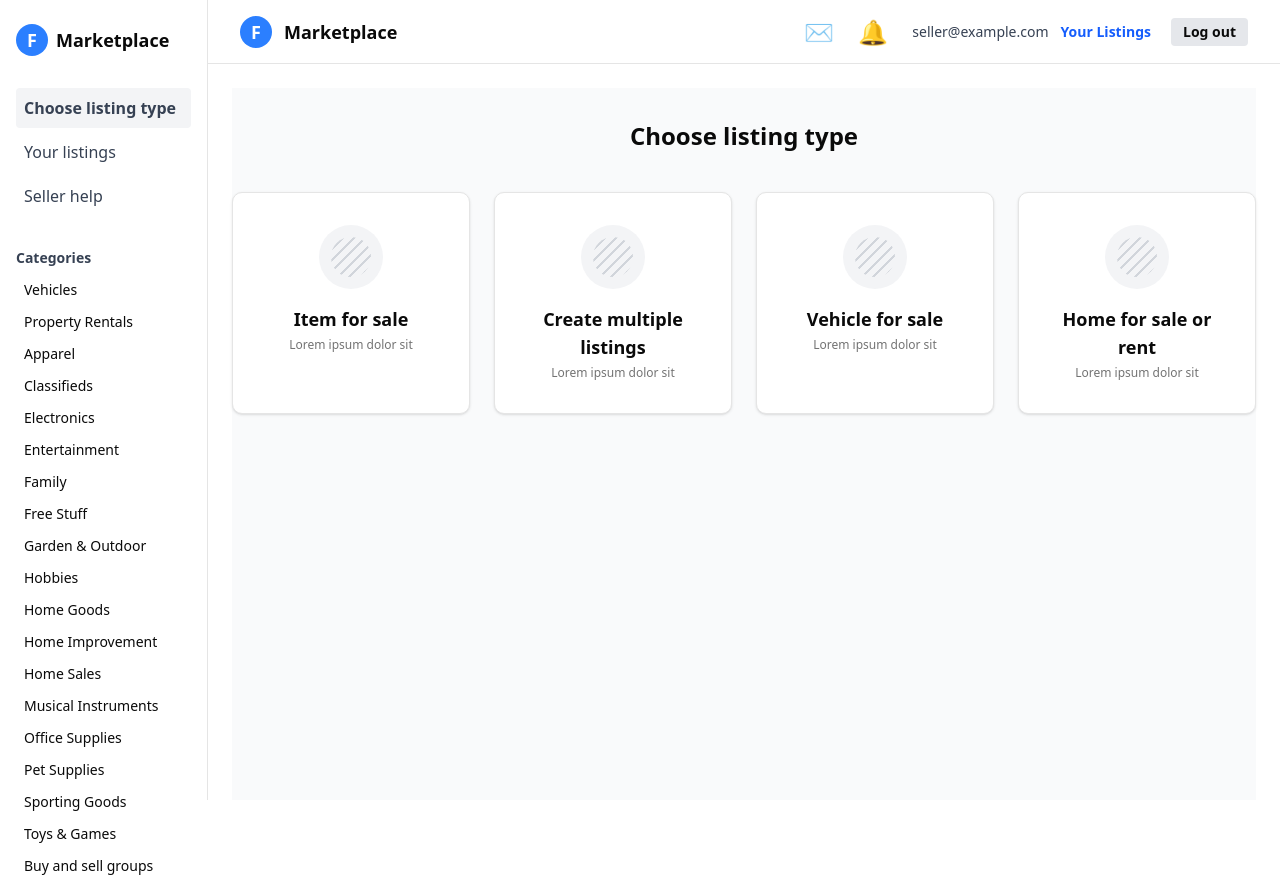
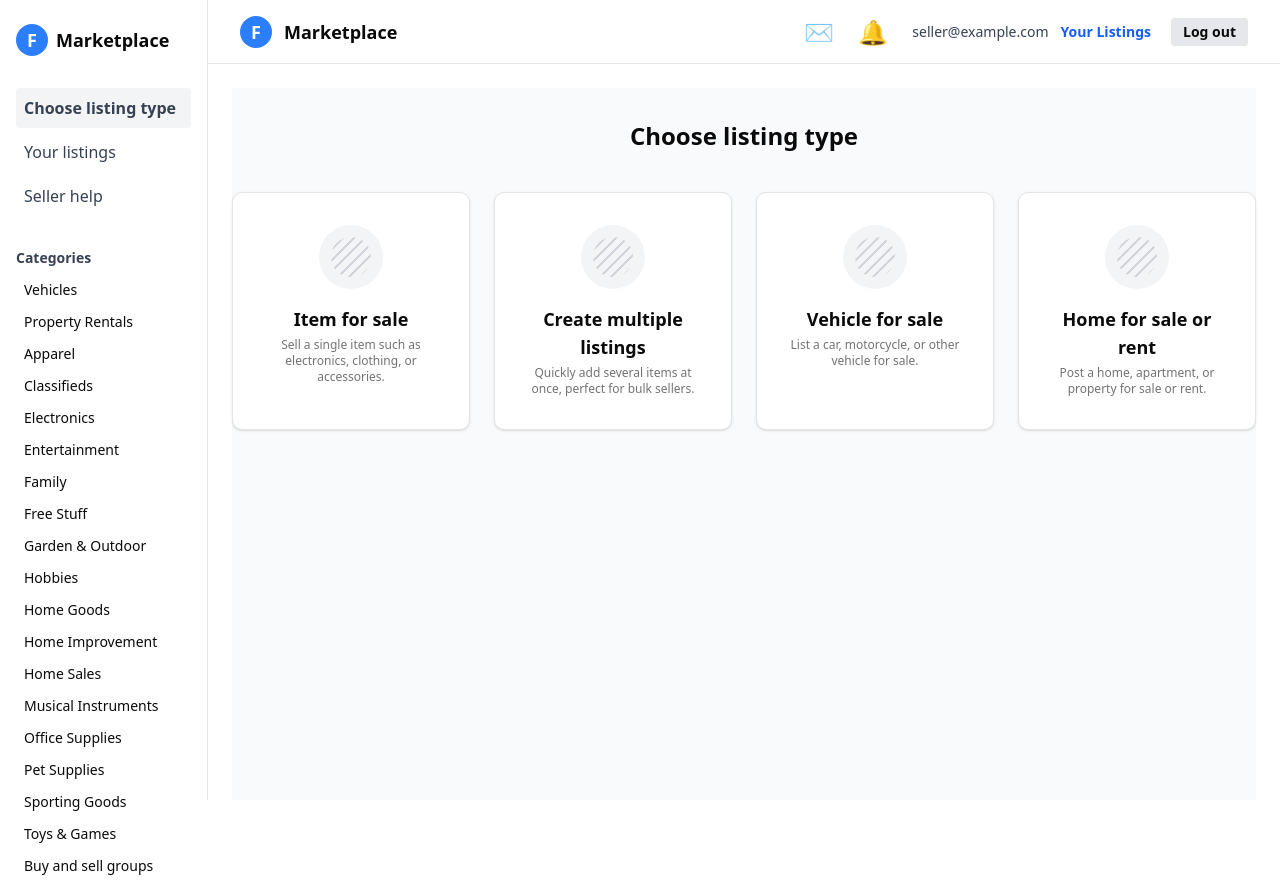
Before and after one commit to naldmach/my-marketplace, a Next.js app: page /create-listing in a window 1280 px wide. Built offline with nearby package versions, Linux system fonts and the light colour scheme.

Commit message:
remove lorem ipsum and add relevant information

```diff
--- a/app/create-listing/page.tsx
+++ b/app/create-listing/page.tsx
@@ -3,22 +3,23 @@ import Link from "next/link";
 const listingTypes = [
   {
     title: "Item for sale",
-    description: "Lorem ipsum dolor sit",
+    description:
+      "Sell a single item such as electronics, clothing, or accessories.",
     href: "/create-listing/item",
   },
   {
     title: "Create multiple listings",
-    description: "Lorem ipsum dolor sit",
+    description: "Quickly add several items at once, perfect for bulk sellers.",
     href: "/create-listing/multiple",
   },
   {
     title: "Vehicle for sale",
-    description: "Lorem ipsum dolor sit",
+    description: "List a car, motorcycle, or other vehicle for sale.",
     href: "/create-listing/vehicle",
   },
   {
     title: "Home for sale or rent",
-    description: "Lorem ipsum dolor sit",
+    description: "Post a home, apartment, or property for sale or rent.",
     href: "/create-listing/home",
   },
 ];
```
